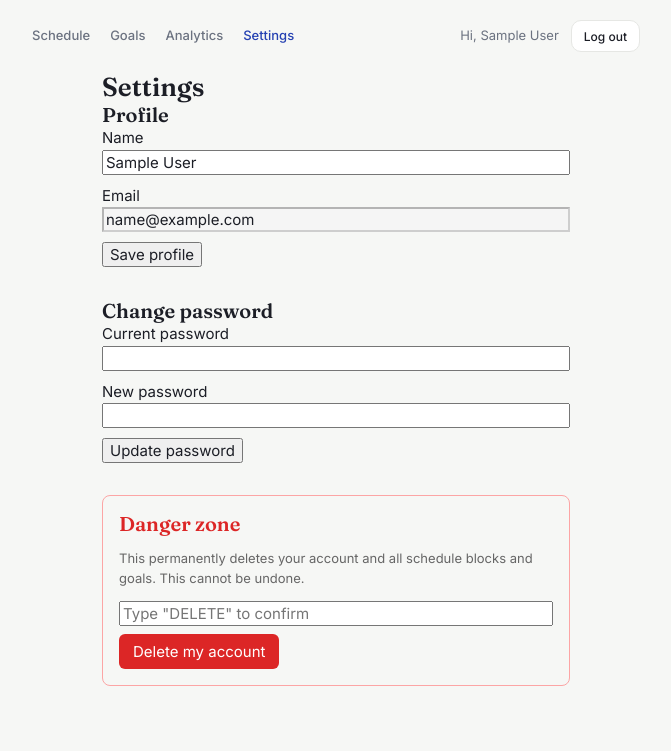
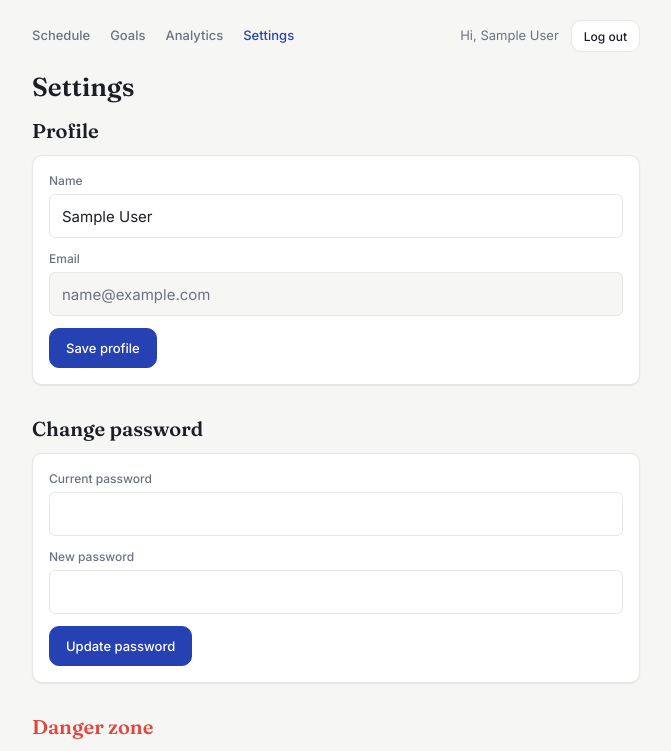
Before and after one commit to Tushar-Metrani/Smart-Day-Planner, a React (Vite) app in the folder frontend/: page /settings in a window 1280 px wide. Shown: the top 751 px of the page, without its empty margins (304-975 px from the left). Built offline with nearby package versions, Linux system fonts and the light colour scheme; sample sign-in values are in the browser's storage.

Commit message:
style: adopt shared design tokens across analytics, settings, login and register

```diff
--- a/frontend/src/index.css
+++ b/frontend/src/index.css
@@ -182,6 +182,26 @@ h4 { font-size: var(--text-md); }
 
 .section-title {
   margin-bottom: var(--space-3);
+}
+
+.auth-shell {
+  min-height: 100vh;
+  min-height: 100dvh;
+  display: flex;
+  align-items: center;
+  justify-content: center;
+  padding: var(--space-5);
+  background: var(--color-paper);
+}
+
+.auth-card {
+  width: 100%;
+  max-width: 360px;
+}
+
+.auth-title {
+  font-size: var(--text-lg);
+  margin-bottom: var(--space-1);
 }
 
 /* ============================================================
--- a/frontend/src/pages/Login.jsx
+++ b/frontend/src/pages/Login.jsx
@@ -21,22 +21,28 @@ export default function Login() {
   };
 
   return (
-    <div style={{ maxWidth: 360, margin: "80px auto" }}>
-      <h2>Log in</h2>
-      <form onSubmit={handleSubmit}>
-        <input placeholder="Email" value={email} onChange={(e) => setEmail(e.target.value)} />
-        <input
-          placeholder="Password"
-          type="password"
-          value={password}
-          onChange={(e) => setPassword(e.target.value)}
-        />
-        {error && <p style={{ color: "red" }}>{error}</p>}
-        <button type="submit">Log in</button>
-      </form>
-      <p>
-        No account? <Link to="/register">Register</Link>
-      </p>
+    <div className="auth-shell">
+      <div className="card auth-card">
+        <h1 className="auth-title">Smart Day Planner</h1>
+        <p className="text-sm text-muted mb-4">Log in to see your schedule.</p>
+
+        <form onSubmit={handleSubmit} style={{ display: "flex", flexDirection: "column", gap: "var(--space-3)" }}>
+          <div className="field">
+            <label className="field-label">Email</label>
+            <input className="input" placeholder="you@example.com" value={email} onChange={(e) => setEmail(e.target.value)} />
+          </div>
+          <div className="field">
+            <label className="field-label">Password</label>
+            <input type="password" className="input" placeholder="••••••••" value={password} onChange={(e) => setPassword(e.target.value)} />
+          </div>
+          {error && <p className="error-text">{error}</p>}
+          <button type="submit" className="btn btn-primary" style={{ width: "100%" }}>Log in</button>
+        </form>
+
+        <p className="text-sm text-muted" style={{ marginTop: "var(--space-4)", textAlign: "center" }}>
+          No account? <Link to="/register">Register</Link>
+        </p>
+      </div>
     </div>
   );
 }
--- a/frontend/src/pages/Register.jsx
+++ b/frontend/src/pages/Register.jsx
@@ -22,23 +22,32 @@ export default function Register() {
   };
 
   return (
-    <div style={{ maxWidth: 360, margin: "80px auto" }}>
-      <h2>Create account</h2>
-      <form onSubmit={handleSubmit}>
-        <input placeholder="Name" value={name} onChange={(e) => setName(e.target.value)} />
-        <input placeholder="Email" value={email} onChange={(e) => setEmail(e.target.value)} />
-        <input
-          placeholder="Password"
-          type="password"
-          value={password}
-          onChange={(e) => setPassword(e.target.value)}
-        />
-        {error && <p style={{ color: "red" }}>{error}</p>}
-        <button type="submit">Register</button>
-      </form>
-      <p>
-        Have an account? <Link to="/login">Log in</Link>
-      </p>
+    <div className="auth-shell">
+      <div className="card auth-card">
+        <h1 className="auth-title">Smart Day Planner</h1>
+        <p className="text-sm text-muted mb-4">Create an account to get started.</p>
+
+        <form onSubmit={handleSubmit} style={{ display: "flex", flexDirection: "column", gap: "var(--space-3)" }}>
+          <div className="field">
+            <label className="field-label">Name</label>
+            <input className="input" placeholder="Your name" value={name} onChange={(e) => setName(e.target.value)} />
+          </div>
+          <div className="field">
+            <label className="field-label">Email</label>
+            <input className="input" placeholder="you@example.com" value={email} onChange={(e) => setEmail(e.target.value)} />
+          </div>
+          <div className="field">
+            <label className="field-label">Password</label>
+            <input type="password" className="input" placeholder="At least 6 characters" value={password} onChange={(e) => setPassword(e.target.value)} />
+          </div>
+          {error && <p className="error-text">{error}</p>}
+          <button type="submit" className="btn btn-primary" style={{ width: "100%" }}>Register</button>
+        </form>
+
+        <p className="text-sm text-muted" style={{ marginTop: "var(--space-4)", textAlign: "center" }}>
+          Have an account? <Link to="/login">Log in</Link>
+        </p>
+      </div>
     </div>
   );
 }
--- a/frontend/src/pages/Settings.jsx
+++ b/frontend/src/pages/Settings.jsx
@@ -58,57 +58,67 @@ export default function Settings() {
   };
 
   return (
-    <div style={{ maxWidth: 500, margin: "20px auto", padding: "0 16px" }}>
-      <h2>Settings</h2>
+    <div className="page">
+      <h2 className="mb-4">Settings</h2>
 
-      <section style={{ marginBottom: 32 }}>
-        <h3>Profile</h3>
-        <form onSubmit={saveProfile} style={{ display: "flex", flexDirection: "column", gap: 10 }}>
-          <label>
-            Name
-            <input value={name} onChange={(e) => setName(e.target.value)} style={{ width: "100%" }} />
-          </label>
-          <label>
-            Email
-            <input value={user?.email || ""} disabled style={{ width: "100%", background: "#f5f5f5" }} />
-          </label>
-          <button type="submit" style={{ alignSelf: "flex-start" }}>Save profile</button>
-          {profileMsg && <p style={{ fontSize: 13, color: profileMsg === "Saved." ? "#16a34a" : "#dc2626" }}>{profileMsg}</p>}
+      <div className="section">
+        <h3 className="section-title">Profile</h3>
+        <form onSubmit={saveProfile} className="card" style={{ display: "flex", flexDirection: "column", gap: "var(--space-3)" }}>
+          <div className="field">
+            <label className="field-label">Name</label>
+            <input className="input" value={name} onChange={(e) => setName(e.target.value)} />
+          </div>
+          <div className="field">
+            <label className="field-label">Email</label>
+            <input className="input" value={user?.email || ""} disabled />
+          </div>
+          <div>
+            <button type="submit" className="btn btn-primary">Save profile</button>
+          </div>
+          {profileMsg && (
+            <p className={profileMsg === "Saved." ? "success-text" : "error-text"}>{profileMsg}</p>
+          )}
         </form>
-      </section>
+      </div>
 
-      <section style={{ marginBottom: 32 }}>
-        <h3>Change password</h3>
-        <form onSubmit={savePassword} style={{ display: "flex", flexDirection: "column", gap: 10 }}>
-          <label>
-            Current password
-            <input type="password" value={currentPassword} onChange={(e) => setCurrentPassword(e.target.value)} style={{ width: "100%" }} />
-          </label>
-          <label>
-            New password
-            <input type="password" value={newPassword} onChange={(e) => setNewPassword(e.target.value)} style={{ width: "100%" }} />
-          </label>
-          <button type="submit" style={{ alignSelf: "flex-start" }}>Update password</button>
-          {passwordMsg && <p style={{ fontSize: 13, color: passwordMsg === "Password updated." ? "#16a34a" : "#dc2626" }}>{passwordMsg}</p>}
+      <div className="section">
+        <h3 className="section-title">Change password</h3>
+        <form onSubmit={savePassword} className="card" style={{ display: "flex", flexDirection: "column", gap: "var(--space-3)" }}>
+          <div className="field">
+            <label className="field-label">Current password</label>
+            <input type="password" className="input" value={currentPassword} onChange={(e) => setCurrentPassword(e.target.value)} />
+          </div>
+          <div className="field">
+            <label className="field-label">New password</label>
+            <input type="password" className="input" value={newPassword} onChange={(e) => setNewPassword(e.target.value)} />
+          </div>
+          <div>
+            <button type="submit" className="btn btn-primary">Update password</button>
+          </div>
+          {passwordMsg && (
+            <p className={passwordMsg === "Password updated." ? "success-text" : "error-text"}>{passwordMsg}</p>
+          )}
         </form>
-      </section>
+      </div>
 
-      <section style={{ border: "1px solid #fca5a5", borderRadius: 8, padding: 16 }}>
-        <h3 style={{ color: "#dc2626", marginTop: 0 }}>Danger zone</h3>
-        <p style={{ fontSize: 13, color: "#666" }}>
+      <div className="section" style={{ marginBottom: 0 }}>
+        <h3 className="section-title" style={{ color: "var(--color-danger)" }}>Danger zone</h3>
+        <div className="card" style={{ borderColor: "var(--color-danger-soft)" }}>
+          <p className="text-sm text-muted mb-3">
             This permanently deletes your account and all schedule blocks and goals. This cannot be undone.
           </p>
           <input
             placeholder='Type "DELETE" to confirm'
+            className="input mb-2"
             value={deleteConfirm}
             onChange={(e) => setDeleteConfirm(e.target.value)}
-          style={{ width: "100%", marginBottom: 8 }}
           />
-        {deleteError && <p style={{ fontSize: 13, color: "#dc2626" }}>{deleteError}</p>}
-        <button onClick={handleDeleteAccount} style={{ background: "#dc2626", color: "white", border: "none", padding: "8px 14px", borderRadius: 6 }}>
+          {deleteError && <p className="error-text mb-2">{deleteError}</p>}
+          <button onClick={handleDeleteAccount} className="btn btn-danger-solid">
             Delete my account
           </button>
-      </section>
+        </div>
+      </div>
     </div>
   );
 }
```
Also changed, not shown: frontend/src/pages/Analytics.jsx (+94 -90 lines). Lines whose indentation alone changed are shown as unchanged.
